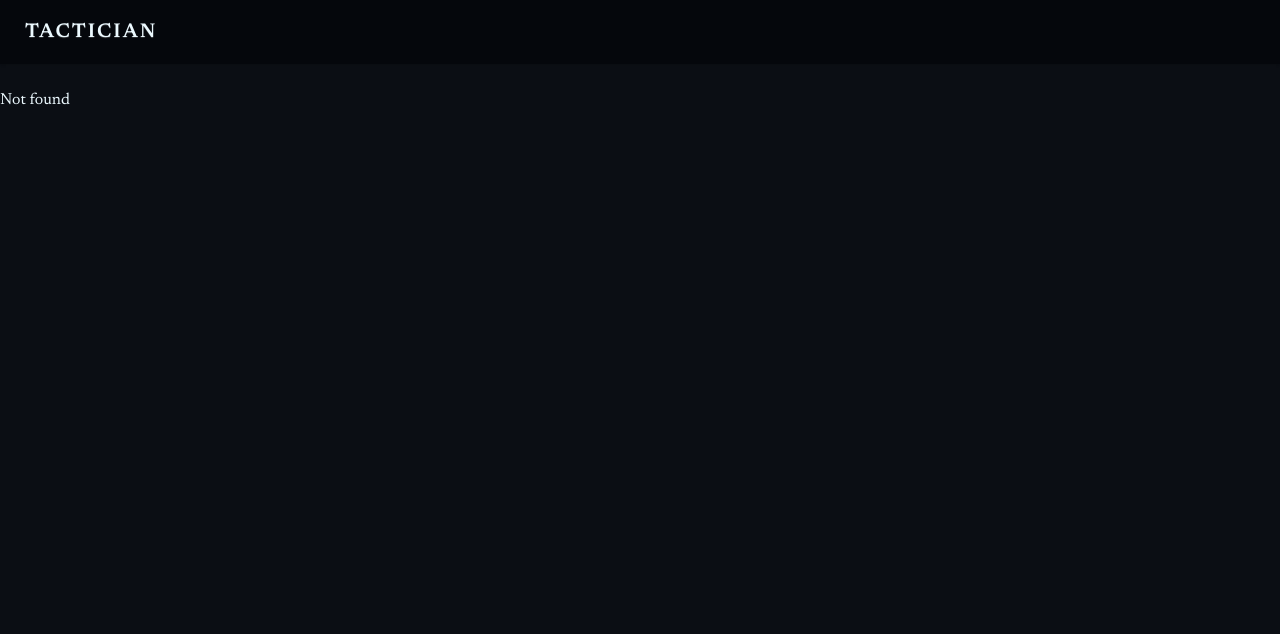
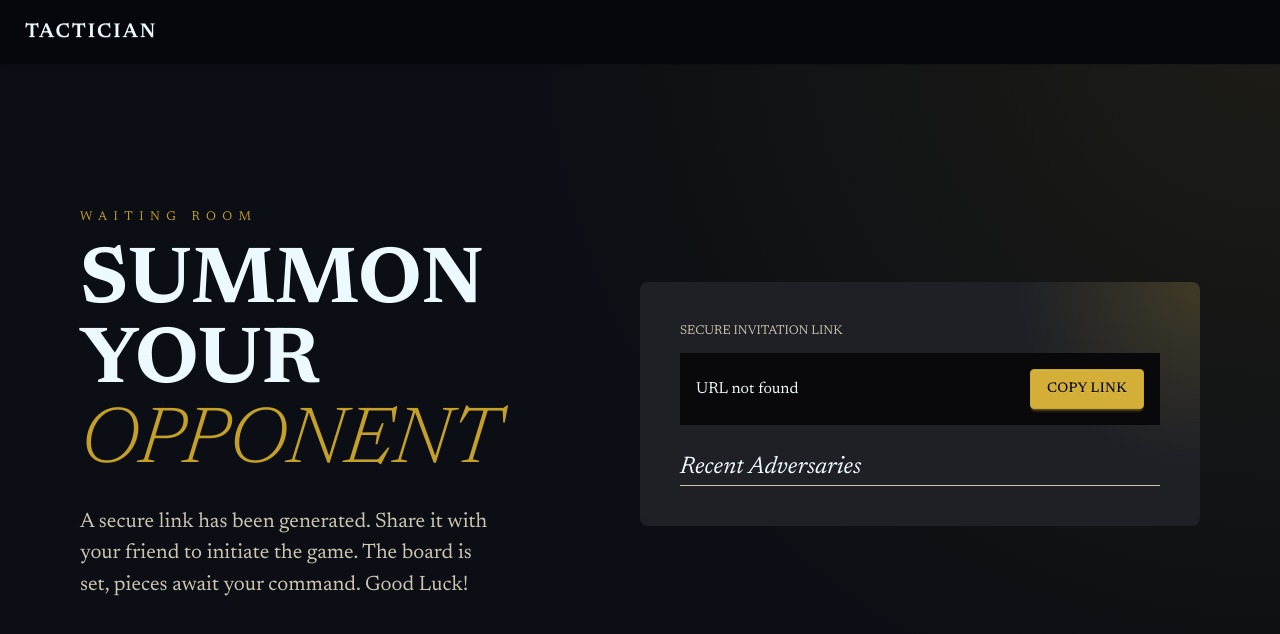
Before and after one commit to YashGadle/online-chess, a React (Vite) app in the folder frontend/: page /waiting-room in a window 1280 px wide. Before the commit this address had no page. Shown: the top 634 px of the page. Built offline with nearby package versions, Linux system fonts and the light colour scheme; a web font is replaced by a local one.

Commit message:
added a waiting room

```diff
--- a/frontend/src/components/layout.tsx
+++ b/frontend/src/components/layout.tsx
@@ -3,7 +3,7 @@ import Navbar from "./navbar";
 
 const Layout = ({ children }: { children: React.ReactNode }) => {
   return (
-    <div className="flex flex-col min-h-screen">
+    <div className="flex flex-col min-h-screen bg-base-100 bg-[radial-gradient(circle_at_top_right,color-mix(in_srgb,var(--color-secondary)_10%,transparent)_0%,transparent_50%)]">
       <Navbar />
       {children}
     </div>
--- a/frontend/src/components/tile.tsx
+++ b/frontend/src/components/tile.tsx
@@ -11,7 +11,7 @@ const Tile = (props: PropsT) => {
   return (
     <button
       onClick={() => onClick(value)}
-      className={`relative flex flex-col gap-4 items-center justify-center w-55 h-37.5 bg-tertiary rounded-sm cursor-pointer ${active && "active-border"}`}>
+      className={`relative flex flex-col gap-4 items-center justify-center w-55 h-37.5 bg-tertiary-100 rounded-sm cursor-pointer ${active && "active-border"}`}>
       <div className="text-[2rem] font-medium">{title}</div>
       <div className="text-[0.8rem] font-light uppercase tracking-widest">{subtitle}</div>
       {active && <div className="absolute top-2 right-2 bg-amber-300 w-[6px] h-[6px] rounded-full [box-shadow:0_0_5px_2px_rgba(234,179,8,0.6)]" />}
--- a/frontend/src/index.css
+++ b/frontend/src/index.css
@@ -47,6 +47,14 @@
 
 }
 
-.bg-tertiary {
+.bg-tertiary-100 {
   background-color: var(--color-tertiary);
 }
+
+.bg-tertiary-200 {
+  background-color: #1E2026;
+}
+
+.bg-tertiary-300 {
+  background-color: #14161B;
+}
--- a/frontend/src/pages/game-setup.tsx
+++ b/frontend/src/pages/game-setup.tsx
@@ -36,12 +36,15 @@ const GameSetup = () => {
     onSuccess: (data) => {
       if (!data) return;
 
-      navigate(data.gameUrl);
-      //      setInviteUrl(data.inviteUrl);
       showToast({
         type: "success",
         message: "Game created!",
       });
+
+      const queryParams = new URLSearchParams();
+      queryParams.set('inviteUrl', btoa(data.inviteUrl));
+      navigate(`/waiting-room?${queryParams.toString()}`, { viewTransition: true });
+
     },
     onError: () => {
       showToast({
@@ -106,7 +109,7 @@ const GameSetup = () => {
         <div className="flex justify-center w-full mt-6">
           <div className="relative w-max flex justify-center overflow-hidden rounded-xl">
             <div className="bubble" >
-              <div className="bubble-content bg-tertiary" />
+              <div className="bubble-content bg-tertiary-100" />
             </div>
             <button className={`anchor bg-base-300 ${color === WHITE && "active"}`} onClick={() => onColorPick(WHITE)}>
               <div className="flex flex-col items-center justify-center z-2">
--- /dev/null
+++ b/frontend/src/pages/waiting-room.tsx
@@ -0,0 +1,80 @@
+import { useLocation } from 'react-router';
+import { useAppContext } from '../context/app';
+
+const WaitingRoom = () => {
+  const location = useLocation();
+  const queryParams = new URLSearchParams(location.search);
+  const getInviteUrl = () => {
+    let str = queryParams.get('inviteUrl') || '';
+    try {
+      str = atob(str);
+    } catch (err) {
+      console.log(err);
+    }
+    return str;
+  }
+
+  const { showToast } = useAppContext()
+
+  const copyText = () => {
+    navigator.clipboard
+      .writeText(window.location.origin + getInviteUrl())
+      .then(() => {
+        showToast({
+          type: "info",
+          message: "Invite copied to clipboard, now send it to your friend",
+        });
+      })
+      .catch((err) => {
+        console.error("Could not copy text: ", err);
+      });
+  };
+
+
+  return (
+    <div className="mx-20 mt-0 lg:mt-30" >
+      <div className='flex justify-between items-center'>
+
+        <section className='flex flex-col items-start flex-1 justify-center'>
+          <p className="tracking-[0.5em] text-[0.8rem] uppercase text-secondary mb-4">
+            Waiting Room
+          </p>
+
+          <h1 className='text-[clamp(1.8rem,5vw+1rem,10rem)] leading-none uppercase'>
+            <span className='font-bold'>Summon
+              <br />
+              Your
+              <br />
+            </span>
+            <span className='text-secondary font-light'><i>Opponent</i></span>
+          </h1>
+          <p className='text-accent-content text-[1.3rem] text-balance mt-6'>
+            A secure link has been generated. Share it with your friend to initiate the game.
+            The board is set, pieces await your command. Good Luck!
+          </p>
+        </section>
+
+        <section className='flex-1'>
+          <div className='bg-tertiary-200 p-10 rounded-lg bg-[radial-gradient(circle_at_top_right,color-mix(in_srgb,var(--color-secondary)_20%,transparent)_0%,transparent_30%)]'>
+            <p className='uppercase text-accent-content text-[0.8rem] mb-3'>Secure Invitation Link</p>
+            <div className='flex justify-between items-center p-4 bg-neutral '>
+              <span className='truncate'>{getInviteUrl() ? getInviteUrl() : 'URL not found'}</span>
+              <button
+                onClick={copyText}
+                className='btn btn-primary text-neutral uppercase tracking-wide font-medium'>
+                Copy Link
+              </button>
+            </div>
+            <div className='mt-6'>
+              <span className='text-[1.5rem]'><i>Recent Adversaries</i></span>
+              <hr className='w-full text-accent-content' />
+            </div>
+          </div>
+        </section>
+
+      </div>
+    </div >
+  )
+};
+
+export default WaitingRoom;
```
Also changed, not shown: frontend/src/App.tsx (+8 -1 lines).
